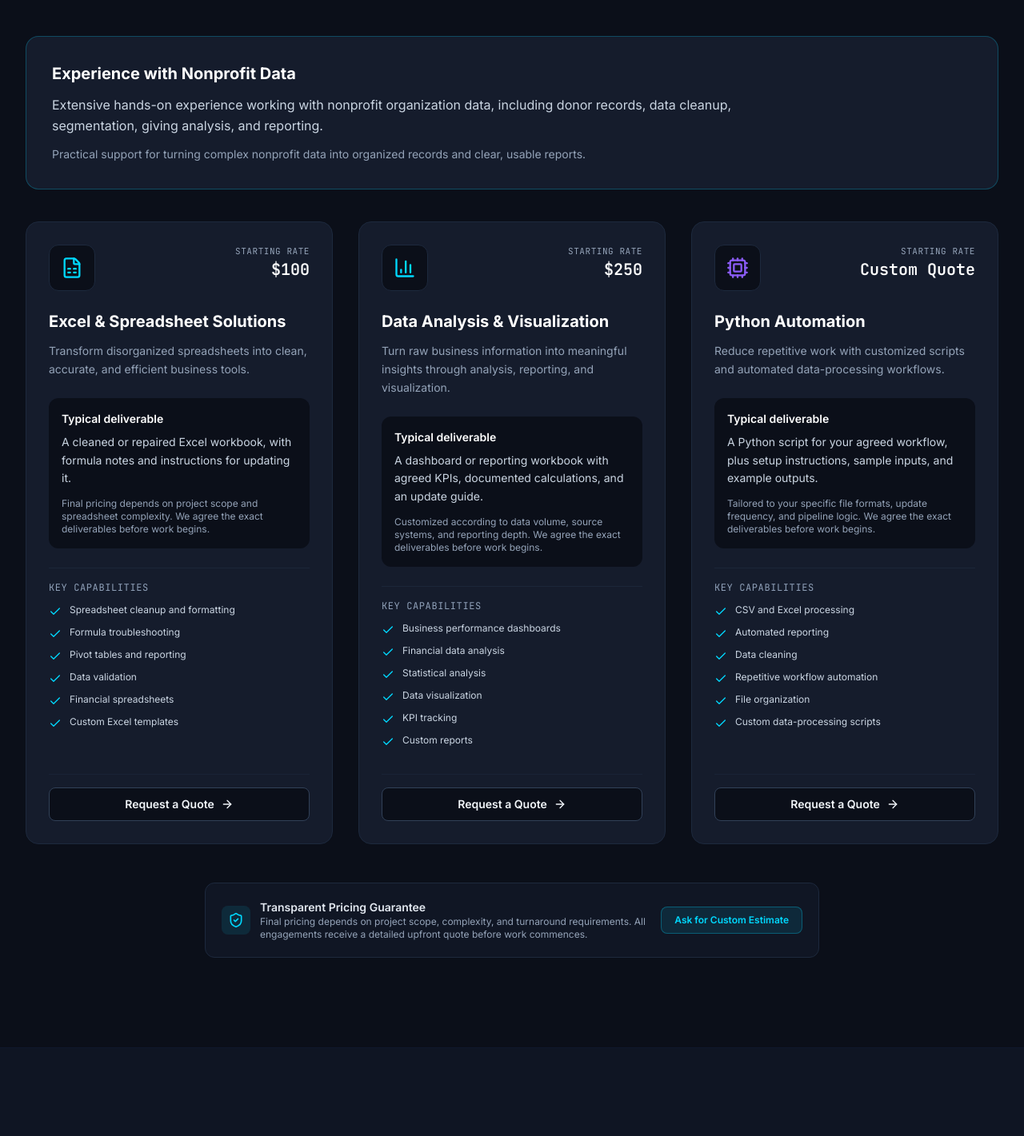
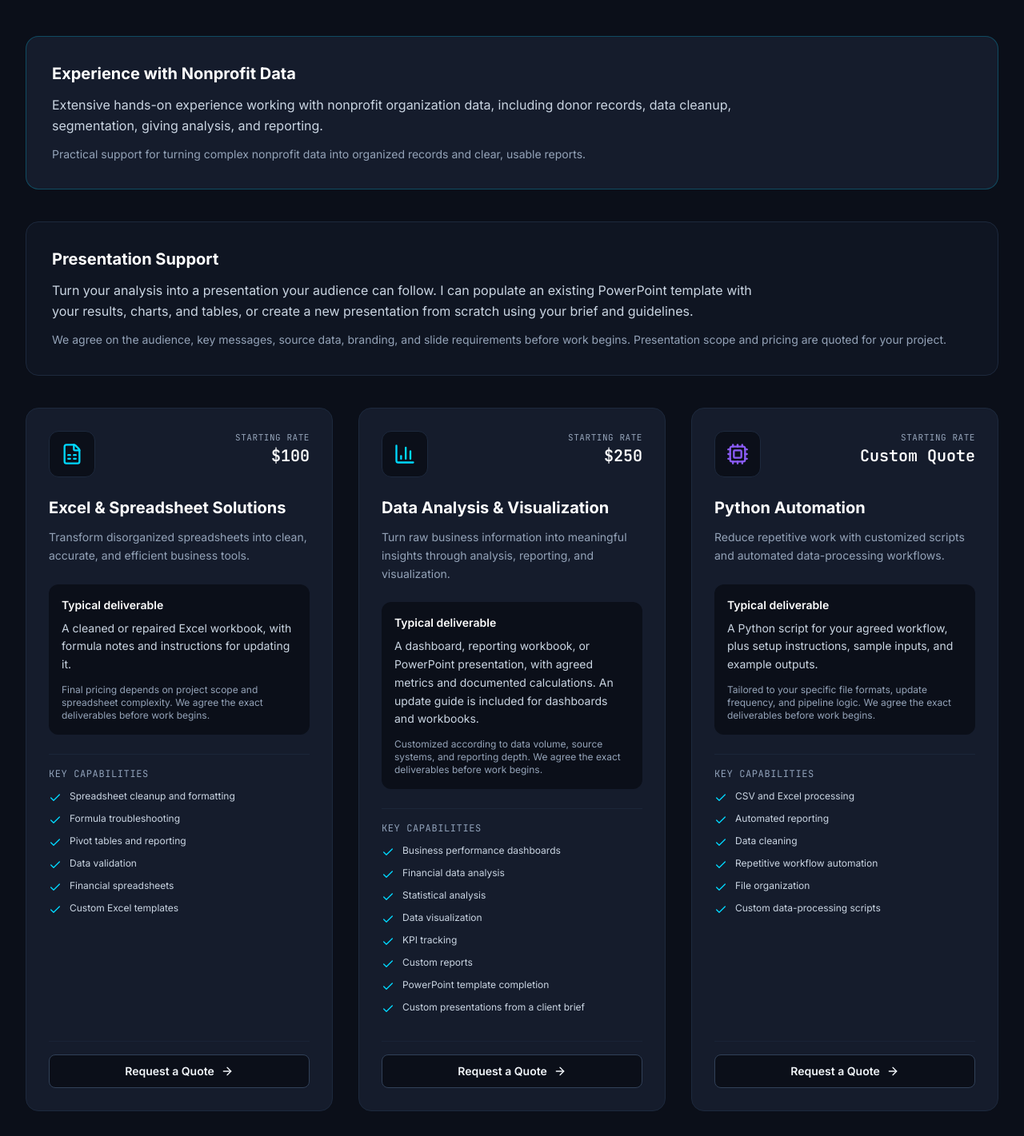
Before and after one commit to JaxmaN03/jax-analytics, a React (Vite) app: page / in a window 1280 px wide. Shown: the part 1681-3102 px from the top of the page at 80% size. Built offline with nearby package versions, Linux system fonts and the light colour scheme.

Commit message:
Describe presentation template and custom deck services

```diff
--- a/src/components/Services.jsx
+++ b/src/components/Services.jsx
@@ -51,6 +51,16 @@ export default function Services({ onSelectService }) {
           </p>
           <p className="text-sm text-[#94A3B8] leading-relaxed mt-3">
             Practical support for turning complex nonprofit data into organized records and clear, usable reports.
+          </p>
+        </div>
+
+        <div className="mb-10 rounded-2xl bg-[#151C2C]/50 border border-slate-800 p-6 sm:p-8">
+          <h3 className="text-xl font-bold text-white mb-3">Presentation Support</h3>
+          <p className="text-base text-slate-300 leading-relaxed max-w-4xl">
+            Turn your analysis into a presentation your audience can follow. I can populate an existing PowerPoint template with your results, charts, and tables, or create a new presentation from scratch using your brief and guidelines.
+          </p>
+          <p className="text-sm text-[#94A3B8] leading-relaxed mt-3">
+            We agree on the audience, key messages, source data, branding, and slide requirements before work begins. Presentation scope and pricing are quoted for your project.
           </p>
         </div>
 
--- a/src/config.js
+++ b/src/config.js
@@ -56,11 +56,13 @@ export const SERVICES = [
       "Data visualization",
       "KPI tracking",
       "Custom reports",
+      "PowerPoint template completion",
+      "Custom presentations from a client brief",
     ],
     pricing: "Starting at $250",
     startingPrice: "$250",
     pricingNote: "Customized according to data volume, source systems, and reporting depth.",
-    deliverable: "A dashboard or reporting workbook with agreed KPIs, documented calculations, and an update guide.",
+    deliverable: "A dashboard, reporting workbook, or PowerPoint presentation, with agreed metrics and documented calculations. An update guide is included for dashboards and workbooks.",
 
   },
   {
```
